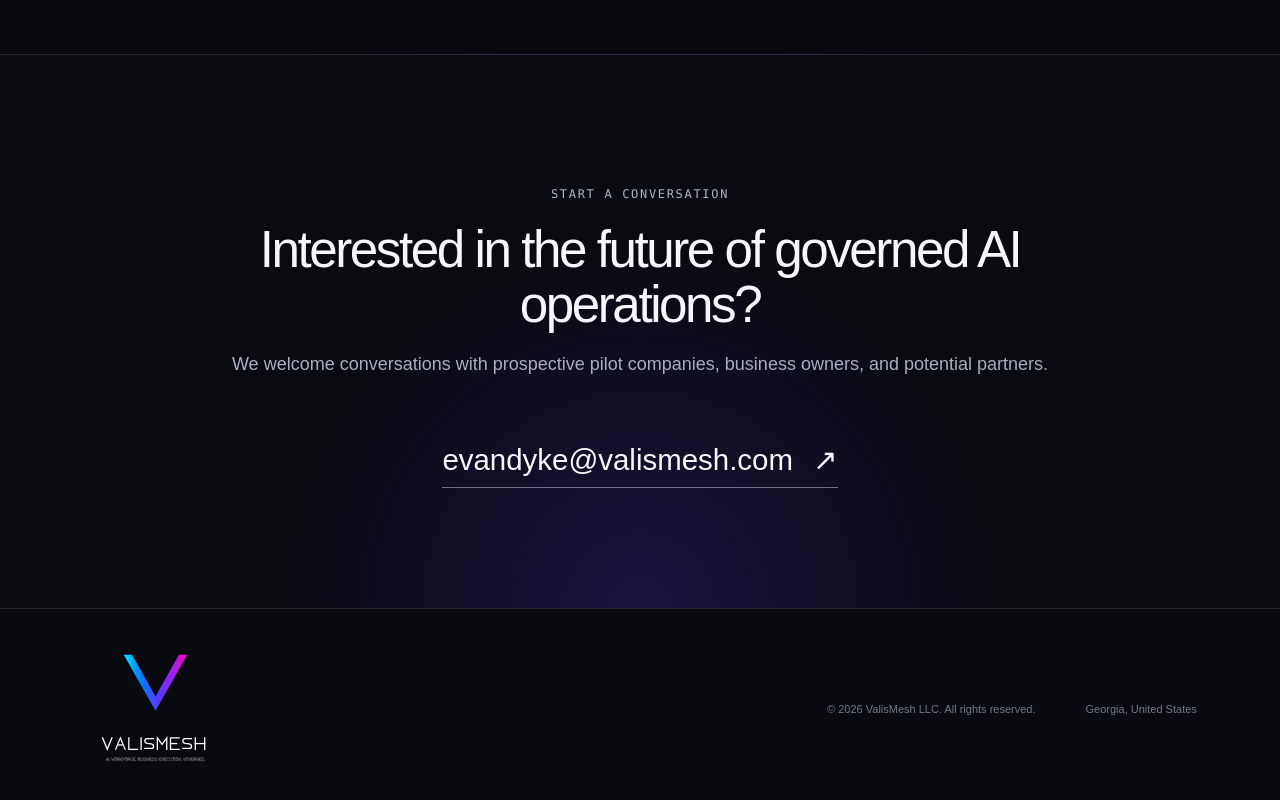
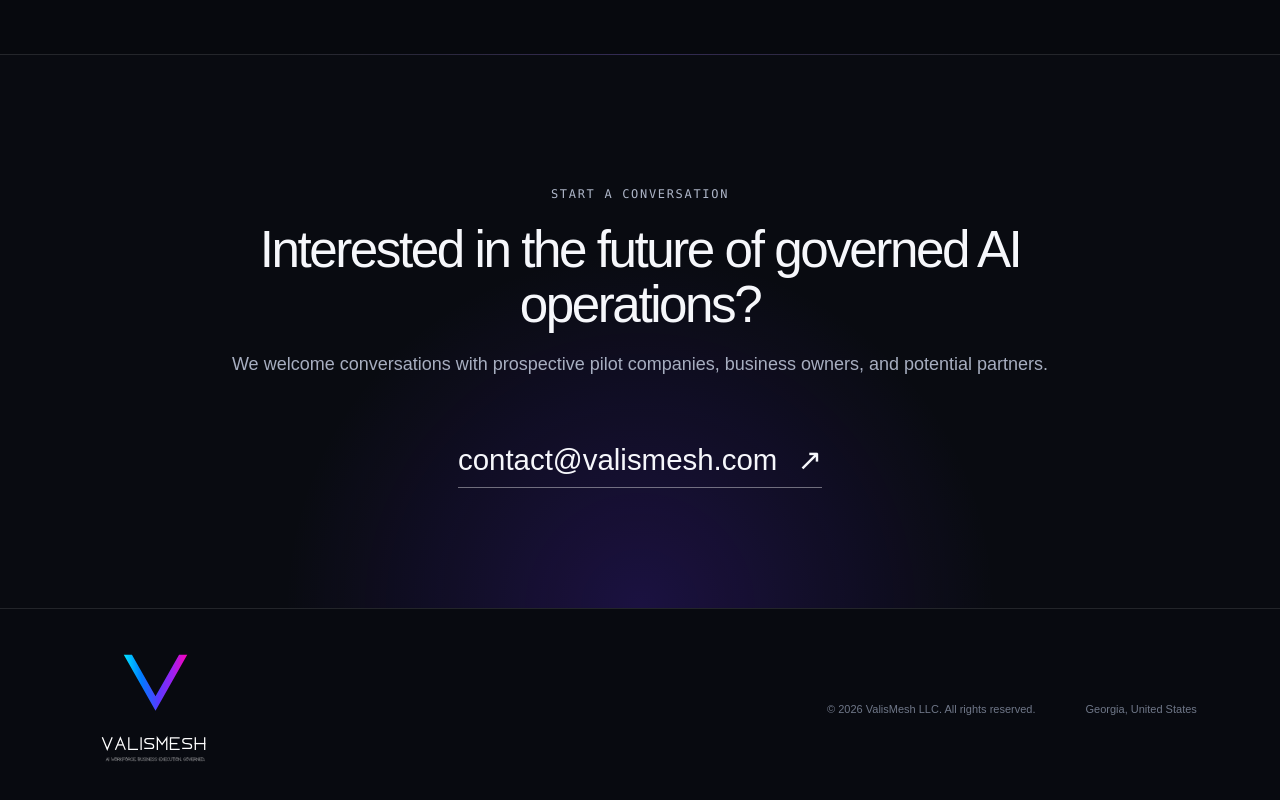
Before and after one commit to Silverdragon2001/valismesh-website, a Next.js app: page / in a window 1280 px wide. Shown: the part 5257-6057 px from the top of the page. Built offline with nearby package versions, Linux system fonts and the light colour scheme.

Commit message:
Update website contact email

```diff
--- a/app/page.tsx
+++ b/app/page.tsx
@@ -31,7 +31,7 @@ export default function Home() {
           <p className="eyebrow"><span /> Built for governed execution</p>
           <h1>Governed AI workforces for real business operations.</h1>
           <p className="hero-text">ValisMesh is developing a platform for deploying specialized AI teams that can perform operational work within or alongside human teams—with permissions, oversight, and accountability built in.</p>
-          <div className="hero-actions"><a className="button button-primary" href="#what">Learn about ValisMesh</a><a className="button button-secondary" href="mailto:evandyke@valismesh.com">Contact ValisMesh</a></div>
+          <div className="hero-actions"><a className="button button-primary" href="#what">Learn about ValisMesh</a><a className="button button-secondary" href="mailto:contact@valismesh.com">Contact ValisMesh</a></div>
           <p className="development-note"><span /> Currently under active development and preparing toward future pilot deployments.</p>
         </div>
         <div className="hero-visual" aria-label="ValisMesh logo"><div className="visual-grid" /><img src="/brand/ValisMesh-V-Color.svg" alt="" /><div className="visual-caption"><span>Specialized workers</span><span>Governed collaboration</span><span>Human oversight</span></div></div>
@@ -67,7 +67,7 @@ export default function Home() {
         <div><p className="section-label">About ValisMesh LLC</p><h2>A Georgia technology company building a more governable way to deploy AI workforces.</h2><p>ValisMesh LLC is developing ValisMesh, a governed multi-agent AI workforce platform. The company is currently focused on product development and preparation toward future pilot deployments.</p></div>
       </section>
 
-      <section className="contact section" id="contact"><p className="section-label">Start a conversation</p><h2>Interested in the future of governed AI operations?</h2><p>We welcome conversations with prospective pilot companies, business owners, and potential partners.</p><a className="email-link" href="mailto:evandyke@valismesh.com">evandyke@valismesh.com <span>↗</span></a></section>
+      <section className="contact section" id="contact"><p className="section-label">Start a conversation</p><h2>Interested in the future of governed AI operations?</h2><p>We welcome conversations with prospective pilot companies, business owners, and potential partners.</p><a className="email-link" href="mailto:contact@valismesh.com">contact@valismesh.com <span>↗</span></a></section>
       <footer><img src="/brand/ValisMesh-Full-Lockup-Outlined.svg" alt="ValisMesh — AI workforce. Business execution. Governed." /><p>© 2026 ValisMesh LLC. All rights reserved.</p><p>Georgia, United States</p></footer>
     </main>
   );
```
